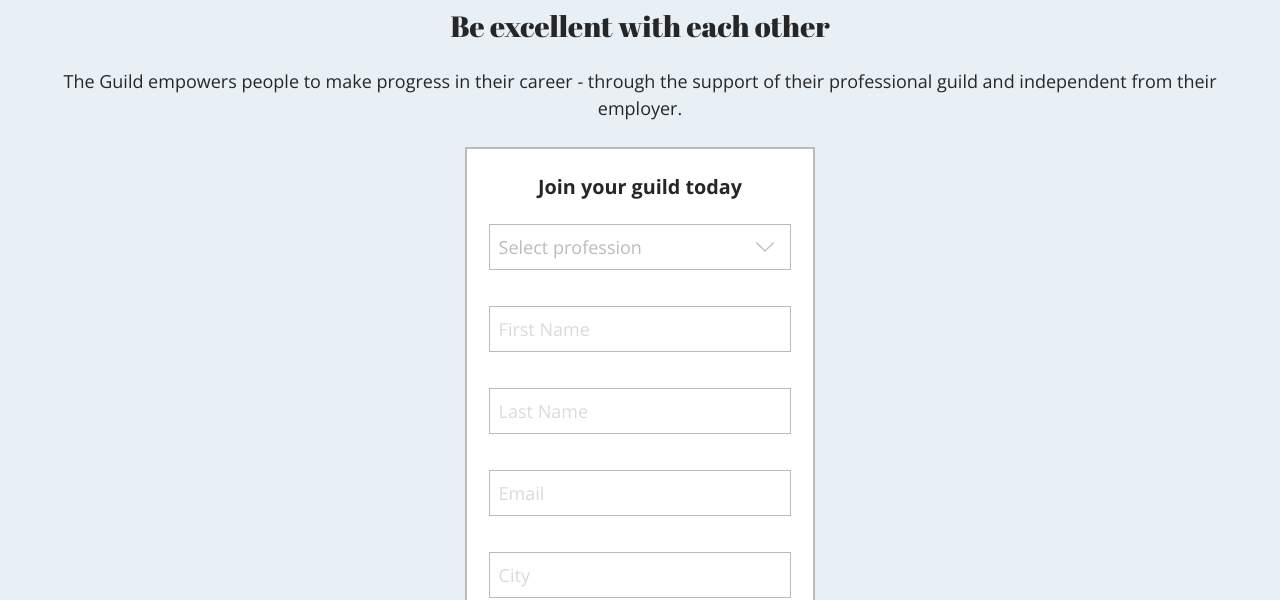
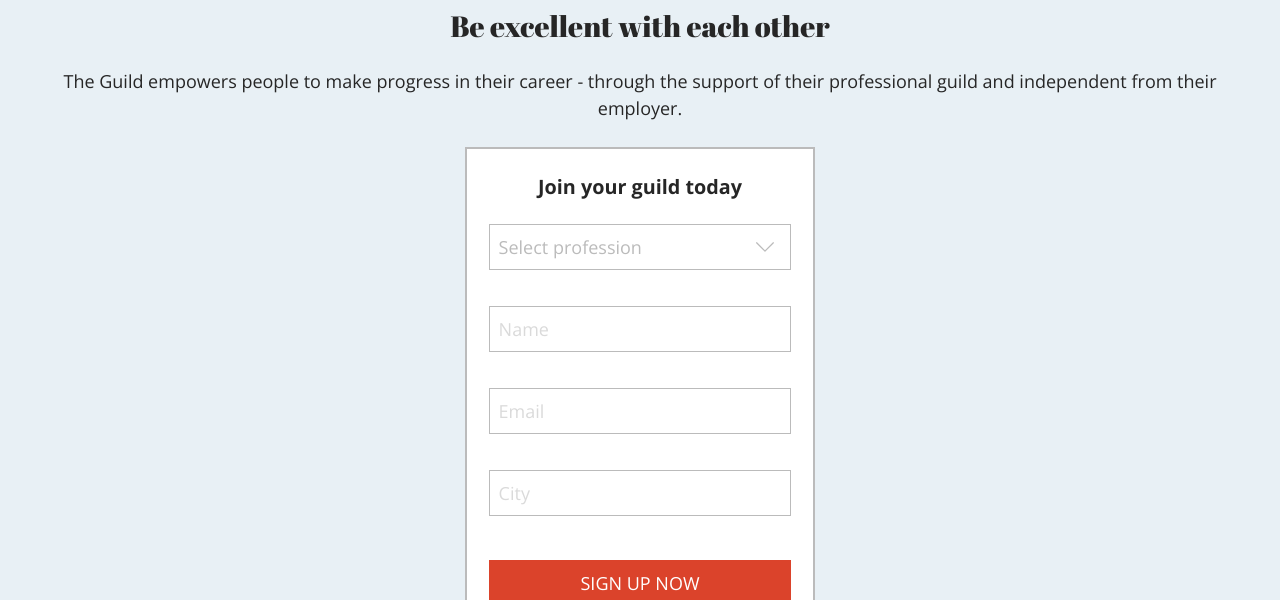
Before and after one commit to diegilde/website, a Gatsby site: page / in a window 1280 px wide. Shown: the part 200-800 px from the top of the page. Built offline with nearby package versions, Linux system fonts and the light colour scheme; Gatsby itself is replaced by a stand-in of ours.

Commit message:
Remove last name field

```diff
--- a/scripts/deploy-github.js
+++ b/scripts/deploy-github.js
@@ -16,6 +16,5 @@ ghpages.publish(
     } else {
       console.log('Deploy Complete! 🎉')
     }
-
   }
 )
--- a/src/components/form/SignupForm.js
+++ b/src/components/form/SignupForm.js
@@ -60,7 +60,7 @@ class SignupForm extends Component {
       return (
         <div id="signup_form" className="signupForm thankYouMessage" >
           <div>
-            <h4>Thank you {fields.FNAME} for signing up!</h4>
+            <h4>Thank you {fields.NAME} for signing up!</h4>
             <p>Your guild is still under development in your city. We will get in touch with you once we are ready to launch.</p>
           </div>
         </div>
@@ -93,21 +93,12 @@ class SignupForm extends Component {
           {this.renderOtherProfession()}
 
           <Input
-            name="FNAME"
-            value={fields.FNAME}
-            placeholder="First Name"
+            name="NAME"
+            value={fields.NAME}
+            placeholder="Name"
             onChange={this.onChange}
             onFocus={this.clearError}
-            errorMessage={this.state.error.FNAME}
-          />
-
-          <Input
-            name="LNAME"
-            value={fields.LNAME}
-            placeholder="Last Name"
-            onChange={this.onChange}
-            onFocus={this.clearError}
-            errorMessage={this.state.error.LNAME}
+            errorMessage={this.state.error.NAME}
           />
 
           <Input
--- a/src/services/mailchimpService.js
+++ b/src/services/mailchimpService.js
@@ -9,8 +9,7 @@ const MAILCHIMP_FORM_IDENTIFIERS = {
 
 const MAILCHIMP_FORM_FIELDS_MAPPER = {
   0: 'EMAIL',
-  1: 'FNAME',
-  2: 'LNAME',
+  1: 'NAME',
   3: 'PROF',
   4: 'CITY',
   5: 'ADDPROF'
```
